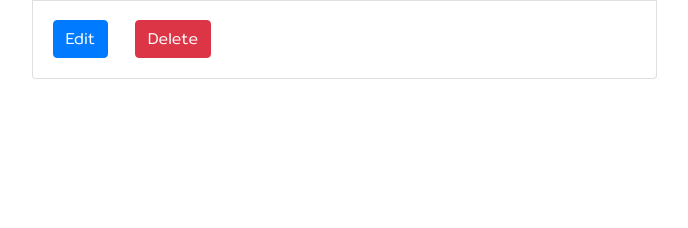
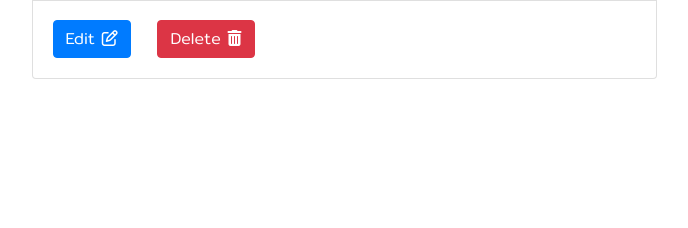
Before and after one commit to MattDunks94/create_workout_app_broken, a Django app: template templates/exercise_detail.html in a window 1280 px wide. Shown: the part 385-613 px from the top of the page, without its empty margins (296-984 px from the left). Run offline with Django 3.2, Linux system fonts and the light colour scheme; the template is opened without the code that fills it, so the values that code supplies are empty; some libraries are stand-ins or nearby versions.

Commit message:
added font awesome icons to links.

```diff
--- a/templates/edit_exercise.html
+++ b/templates/edit_exercise.html
@@ -10,7 +10,7 @@
         <form method="POST">
             {{ form | crispy }}
             {% csrf_token %}
-            <button class="btn btn-primary">Save</button>
+            <button class="btn btn-primary">Save <i class="fa fa-bookmark" aria-hidden="true"></i></button>
         </form>
     </div>
 </div>
--- a/templates/edit_workout.html
+++ b/templates/edit_workout.html
@@ -11,7 +11,7 @@
         <form method="POST">
             {{ form | crispy }}
             {% csrf_token %}
-            <button class="btn btn-primary" type="submit" value="Save">Save</button>
+            <button class="btn btn-primary" type="submit" value="Save">Save <i class="fa fa-bookmark" aria-hidden="true"></i></button>
         </form>
     </div>
 </div>
--- a/templates/exercise_detail.html
+++ b/templates/exercise_detail.html
@@ -23,8 +23,8 @@
                 <li class="list-group-item"><i class="fa-solid fa-dumbbell"></i> Weight: {{ exercise.weight }} kg</li>
             </ul>
             <div class="card-body">
-                <a href="{% url 'update_exercise' exercise.id %}" class="card-link"><button class="btn btn-primary">Edit</button></a>
-                <a href="{% url 'delete_exercise' exercise.id %}" class="card-link"><button class="btn btn-danger">Delete</button></a>
+                <a href="{% url 'update_exercise' exercise.id %}" class="card-link"><button class="btn btn-primary">Edit <i class="fa fa-pencil-square-o" aria-hidden="true"></i></button></a>
+                <a href="{% url 'delete_exercise' exercise.id %}" class="card-link"><button class="btn btn-danger">Delete <i class="fa fa-trash" aria-hidden="true"></i></button></a>
             </div>
         </div>
 
```
